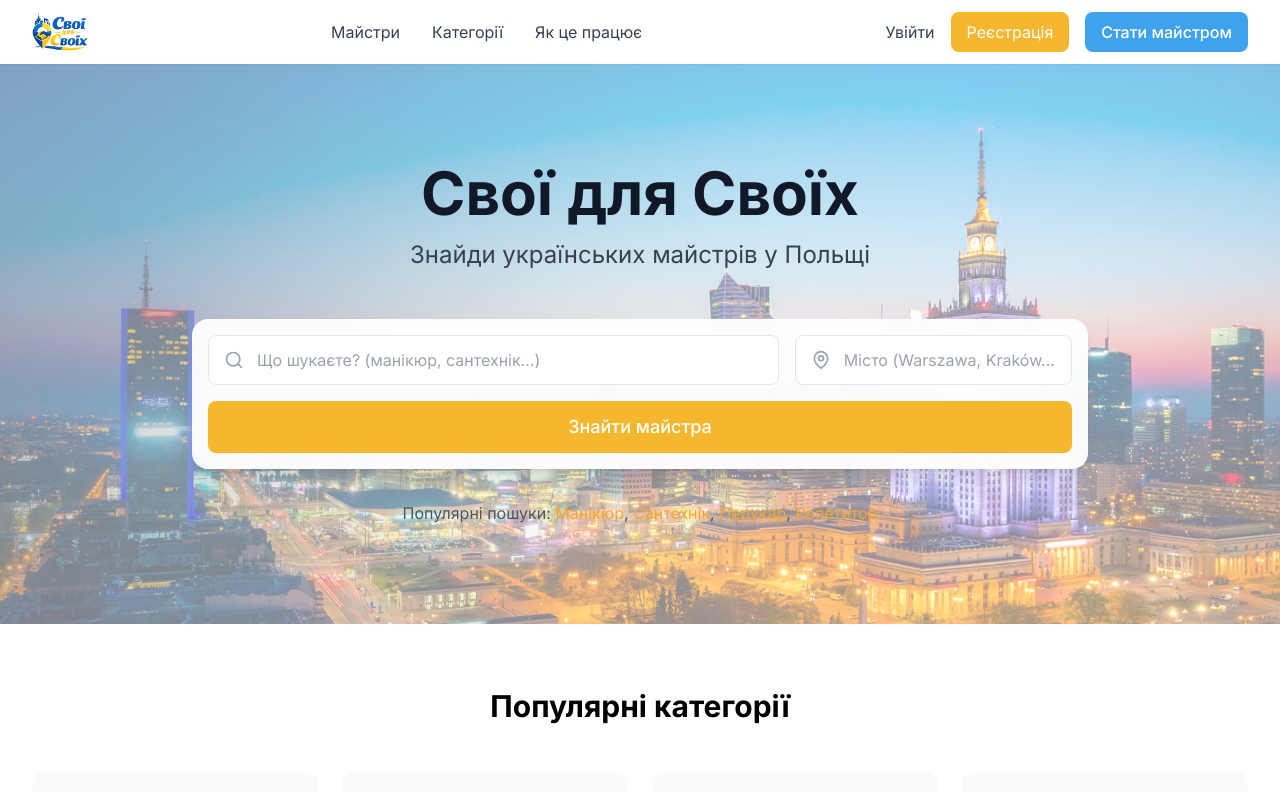
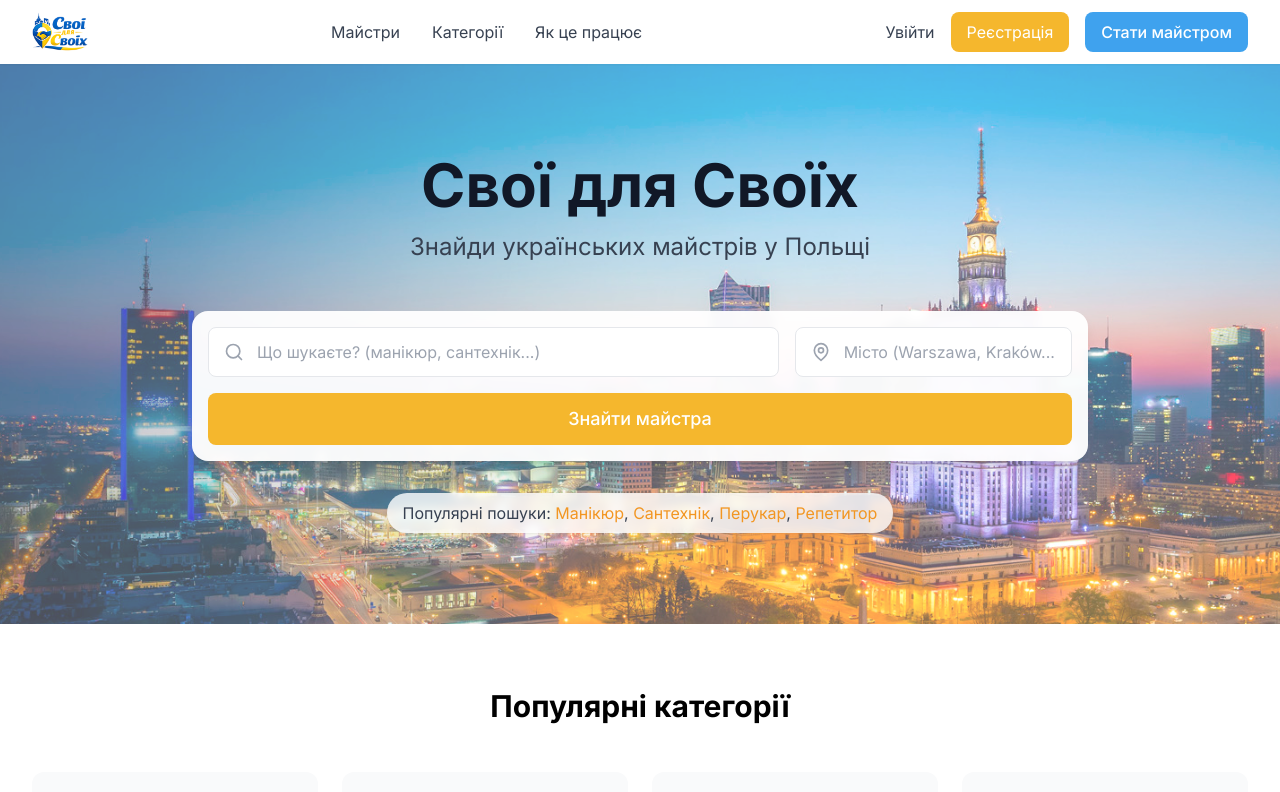
Before and after one commit to Orstan/svoi, a Next.js app in the folder frontend/: page / in a window 1280 px wide. Shown: the top 792 px of the page. Built offline with nearby package versions, Linux system fonts and the light colour scheme; no server answers.

Commit message:
Improve popular searches readability

```diff
--- a/frontend/components/home/Hero.tsx
+++ b/frontend/components/home/Hero.tsx
@@ -19,7 +19,7 @@ export function Hero() {
 
   return (
     <section className="relative overflow-hidden bg-[url('/poland.png')] bg-cover bg-[position:50%_35%] sm:bg-[position:50%_30%] lg:bg-[position:50%_25%] min-h-[420px] sm:min-h-[480px] lg:min-h-[560px] flex items-center py-12 sm:py-16 lg:py-20">
-      <div className="absolute inset-0 bg-white/50" />
+      <div className="absolute inset-0 bg-white/30" />
       <div className="relative max-w-7xl mx-auto px-4 sm:px-6 lg:px-8">
         <div className="text-center mb-8 sm:mb-10 lg:mb-12">
           <h1 className="text-3xl sm:text-4xl md:text-6xl font-bold text-gray-900 mb-3 sm:mb-4">
@@ -65,26 +65,28 @@ export function Hero() {
         </form>
 
         <div className="mt-6 sm:mt-8 text-center">
-          <p className="text-gray-600">
+          <div className="inline-block bg-white/80 backdrop-blur-sm rounded-full px-4 py-2 shadow-sm">
+            <p className="text-gray-700">
               Популярні пошуки:{' '}
-            <button onClick={() => router.push('/masters?category=manicure')} className="text-primary-600 hover:underline">
+              <button onClick={() => router.push('/masters?category=manicure')} className="text-primary-700 hover:underline">
                 Манікюр
               </button>
               {', '}
-            <button onClick={() => router.push('/masters?category=hydraulik')} className="text-primary-600 hover:underline">
+              <button onClick={() => router.push('/masters?category=hydraulik')} className="text-primary-700 hover:underline">
                 Сантехнік
               </button>
               {', '}
-            <button onClick={() => router.push('/masters?category=fryzjer')} className="text-primary-600 hover:underline">
+              <button onClick={() => router.push('/masters?category=fryzjer')} className="text-primary-700 hover:underline">
                 Перукар
               </button>
               {', '}
-            <button onClick={() => router.push('/masters?category=korepetycje')} className="text-primary-600 hover:underline">
+              <button onClick={() => router.push('/masters?category=korepetycje')} className="text-primary-700 hover:underline">
                 Репетитор
               </button>
             </p>
           </div>
         </div>
+      </div>
     </section>
   );
 }
```
Lines whose indentation alone changed are shown as unchanged.
